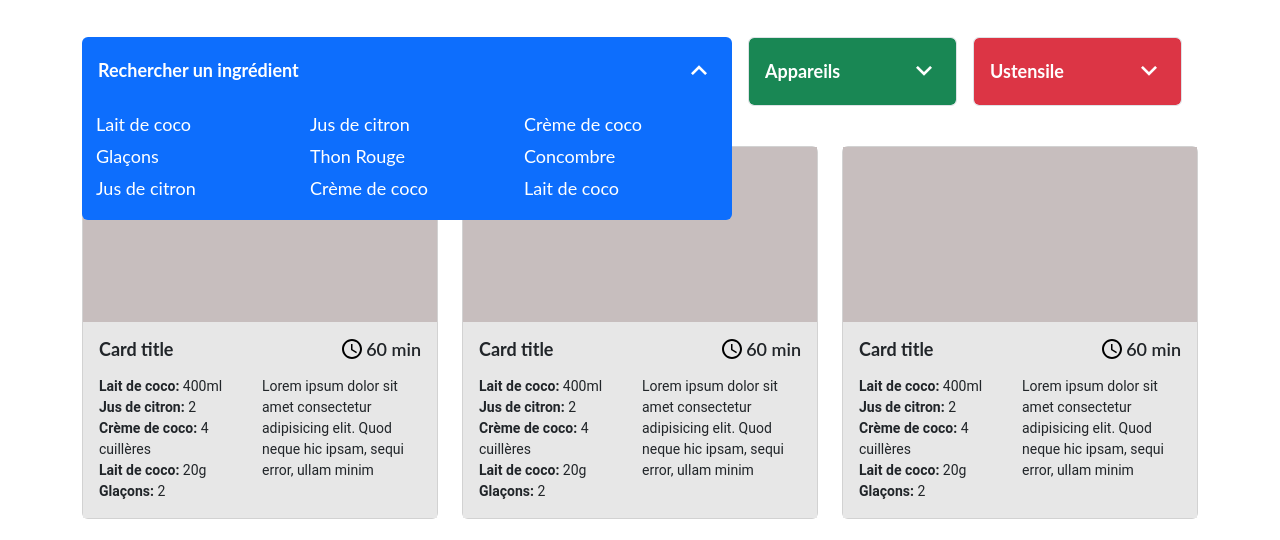
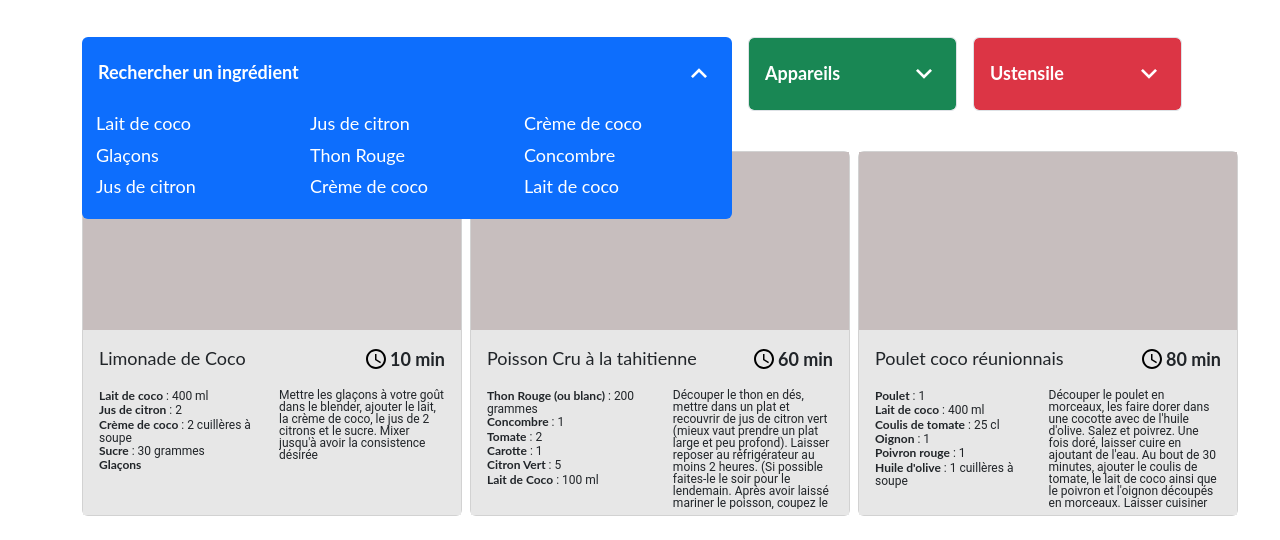
Before and after one commit to fgael/GaelFoini_7_27012023, a plain HTML site: page index.html in a window 1280 px wide. Both pictures are taken after a click on the element 212 px from the left and 272 px from the top of the page. Shown: the part 202-742 px from the top of the page. Drawn offline with nearby package versions, Linux system fonts and the light colour scheme.

Commit message:
recipe factory 70%

```diff
--- a/css/style.css
+++ b/css/style.css
@@ -1,14 +1,22 @@
 /* Déclaration variable titre et texte */
 :root {
 	--title-font: 'Lato', sans-serif;
-	--title-weight: 700;
+	--title-style: normal;
+	--title-weight: 400;
 	--title-font-size: 18px;
+	--title-line-height: 21.6px;
 
-	--text-font: 'Roboto', sans-serif;
+	--text-font: 'Lato', sans-serif;
 	--text-weight: 400;
-	--text-font-size: 14px;
+	--text-font-size: 12px;
+	--text-line-height: 14.4px;
 
-	--line-height: 22px;
+	--description-font: 'Roboto', sans-serif;
+	--description-weight: 400;
+	--description-font-size: 12px;
+	--description-line-height: 12px;
+
+	--bold-weight: 700;
 }
 
 /* Supprime le border lors du click et du hover de Bootstrap  */
@@ -28,6 +36,8 @@ label:focus,
 	box-shadow: none !important;
 }
 
+/***** Select *****/
+
 /* Placeholders modification Bootstrap 5 */
 #input-ustensile,
 #input-appareils,
@@ -35,33 +45,35 @@ label:focus,
 	padding: 1.4rem 1rem;
 }
 
-#result-menu-ingredients .col-4 {
-	font-family: var(--title-font);
-	font-weight: var(--text-weight);
-	font-size: var(--title-font-size);
-	line-height: var(--line-height);
-	color: white;
-	padding: 5px 10px;
-	opacity: 1;
-}
-
+/* Select */
 #input-ustensile::placeholder,
 #input-appareils::placeholder,
 #input-ingredients::placeholder,
 #input-ustensile,
 #input-appareils,
 #input-ingredients {
+	font-weight: var(--bold-weight);
 	font-family: var(--title-font);
-	font-weight: var(--title-weight);
 	font-size: var(--title-font-size);
 	line-height: var(--line-height);
 	color: white;
 	opacity: 1;
 }
 
-/* Select */
+/* Select width auto when trigger*/
 #container-ingredients {
 	width: auto;
+}
+
+/* Tag list*/
+#result-menu-ingredients .col-4 {
+	font-family: var(--title-font);
+	font-weight: var(--text-weight);
+	font-size: var(--title-font-size);
+	line-height: var(--title-line-height);
+	color: white;
+	padding: 5px 10px;
+	opacity: 1;
 }
 
 /* Déplacer la position de resultat ingrédients de 55px */
@@ -83,7 +95,7 @@ label:focus,
 
 /* Background */
 .card-background {
-	height: 175px;
+	height: 178px;
 	background-color:#C7BEBE;
 }
 
@@ -91,13 +103,14 @@ label:focus,
 .card-title:first-child {
 	font-family: var(--title-font);
 	font-weight: var(--title-weight);
+	font-style: var(--title-style);
 	font-size: var(--title-font-size);
-	line-height: var(--line-height);
+	line-height: var(--title-line-height);
 }
 
 .card-title p {
 	font-family: var(--title-font);
-	font-weight: var(--title-weight);
+	font-weight: var(--bold-weight);
 	font-size: var(--title-font-size);
 	line-height: var(--line-height);
 }
@@ -105,14 +118,27 @@ label:focus,
 /* Body */
 .card-body {
 	background-color: #E7E7E7;
+	height: 185px;
 }
 
 p {
-	font-family: var(--text-font);
-	font-weight: var(--text-weight);
-	font-size: var(--text-font-size);
+	font-family: var(--description-font);
+	font-weight: var(--description-weight);
+	font-size: var(--description-font-size);
+	line-height: var(--description-line-height);
 }
 
 span {
-	font-weight: 600;
+	font-weight: var(--bold-weight);
+	font-family: var(--text-font);
+	font-size: var(--text-font-size);
+	line-height: var(--text-line-height);
 }
+
+.description {
+	overflow: hidden;
+	display: -webkit-box;
+	-webkit-box-orient: vertical;
+	height: 120px;
+	width: 100%;
+}
--- a/data/recipes.js
+++ b/data/recipes.js
@@ -174,7 +174,7 @@ const recipes = [
          {
               "ingredient": "Moutarde de Dijon",
               "quantity": 1,
-              "unite": "cuillères à soupe"
+              "unit": "cuillères à soupe"
          }
       ],
       "time": 45,
--- /dev/null
+++ b/factory/recipeCardFactory.js
@@ -0,0 +1,61 @@
+function recipeCardFactory(data) {
+  // Récupération des données de la recette
+  const recipe = data;
+  const {
+    id,
+    name,
+    servings,
+    ingredients,
+    time,
+    description,
+    appliance,
+    ustensils,
+  } = recipe;
+
+  // Fonction pour créer un élément de recette dans le DOM
+  function createRecipeCard() {
+    // Création de la carte de recette
+    const recipeCard = document.createElement("div");
+    recipeCard.classList.add("col-sm", "col-md-6", "col-lg-4");
+
+    // Mise en place du contenu HTML de la carte
+    recipeCard.innerHTML = `
+      <div class="card" style="width: 380px;">
+        <div class="card-background"></div>
+        <div class="card-body">
+          <div class="d-flex justify-content-between align-items-center">
+            <h5 class="card-title mb-0">${name}</h5>
+            <div class="card-title mb-0 d-flex align-items-center">
+              <img src="assets/icons/horloge.svg" alt="clock">
+              <p class="mb-0 ms-1">${time} min</p>
+            </div>
+          </div>
+          <div class="d-flex justify-content-between mt-3">
+            <div class="text-start">
+              ${ingredients
+                .map((ingredient) => {
+                  // Pour chaque ingrédient dans le tableau d'ingrédients,
+                  // Génère un élément <p> avec le nom de l'ingrédient et sa quantité
+                  return `<p class="mb-0">
+                        <span>${ingredient.ingredient}</span>
+                        ${
+                          ingredient.quantity ? ": " + ingredient.quantity : ""
+                        }
+                        ${ingredient.unit ? ingredient.unit : ""}
+                      </p>`;
+                })
+                .join("")}
+            </div>
+            <p class="mb-0 w-50 text-start description">
+              ${description}
+            </p>
+          </div>
+        </div>
+      </div>
+    </div>`;
+
+    return recipeCard;
+  }
+
+  return { createRecipeCard };
+}
--- a/index.html
+++ b/index.html
@@ -101,126 +101,21 @@
 
 		<!-- Card container -->
 		<div class="d-flex justify-content-center text-center mt-4">
-			<div class="row g-4">
+			<div class="row g-5" id="card-grid">
 				<!-- Card -->
-				<div class="col-sm col-md-6 col-lg-4">
-					<div class="card" style="width: 100%;">
-						<div class="card-background"></div>
-						<div class="card-body">
-							<div class="d-flex justify-content-between align-items-center">
-								<h5 class="card-title mb-0">Card title</h5>
-								<div class="card-title mb-0 d-flex align-items-center">
-									<img src="assets/icons/horloge.svg" alt="clock">
-									<p class="mb-0 ms-1 fw-semibold">60 min</p>
-								</div>
-							</div>
-							<div class="d-flex justify-content-between mt-3">
-								<div class="text-start">
-									<p class="mb-0"><span>Lait de coco: </span>400ml</p>
-									<p class="mb-0"><span>Jus de citron: </span>2</p>
-									<p class="mb-0"><span>Crème de coco: </span>4 cuillères</p>
-									<p class="mb-0"><span>Lait de coco: </span>20g</p>
-									<p class="mb-0"><span>Glaçons: </span>2</p>
-								</div>
-								<p class="mb-0 w-50 text-start">
-									Lorem ipsum dolor sit amet consectetur adipisicing elit. Quod neque hic ipsam, sequi error, ullam
-									minim
-								</p>
-							</div>
-						</div>
-					</div>
-				</div>
 
-				<div class="col-sm col-md-6 col-lg-4">
-					<div class="card" style="width: 100%;">
-						<div class="card-background"></div>
-						<div class="card-body">
-							<div class="d-flex justify-content-between align-items-center">
-								<h5 class="card-title mb-0">Card title</h5>
-								<div class="card-title mb-0 d-flex align-items-center">
-									<img src="assets/icons/horloge.svg" alt="clock">
-									<p class="mb-0 ms-1 fw-semibold">60 min</p>
-								</div>
-							</div>
-							<div class="d-flex justify-content-between mt-3">
-								<div class="text-start">
-									<p class="mb-0"><span>Lait de coco: </span>400ml</p>
-									<p class="mb-0"><span>Jus de citron: </span>2</p>
-									<p class="mb-0"><span>Crème de coco: </span>4 cuillères</p>
-									<p class="mb-0"><span>Lait de coco: </span>20g</p>
-									<p class="mb-0"><span>Glaçons: </span>2</p>
-								</div>
-								<p class="mb-0 w-50 text-start">
-									Lorem ipsum dolor sit amet consectetur adipisicing elit. Quod neque hic ipsam, sequi error, ullam
-									minim
-								</p>
-							</div>
-						</div>
-					</div>
-				</div>
 
-				<div class="col-sm col-md-6 col-lg-4">
-					<div class="card" style="width: 100%;">
-						<div class="card-background"></div>
-						<div class="card-body">
-							<div class="d-flex justify-content-between align-items-center">
-								<h5 class="card-title mb-0">Card title</h5>
-								<div class="card-title mb-0 d-flex align-items-center">
-									<img src="assets/icons/horloge.svg" alt="clock">
-									<p class="mb-0 ms-1 fw-semibold">60 min</p>
-								</div>
-							</div>
-							<div class="d-flex justify-content-between mt-3">
-								<div class="text-start">
-									<p class="mb-0"><span>Lait de coco: </span>400ml</p>
-									<p class="mb-0"><span>Jus de citron: </span>2</p>
-									<p class="mb-0"><span>Crème de coco: </span>4 cuillères</p>
-									<p class="mb-0"><span>Lait de coco: </span>20g</p>
-									<p class="mb-0"><span>Glaçons: </span>2</p>
-								</div>
-								<p class="mb-0 w-50 text-start">
-									Lorem ipsum dolor sit amet consectetur adipisicing elit. Quod neque hic ipsam, sequi error, ullam
-									minim
-								</p>
-							</div>
-						</div>
-					</div>
-				</div>
 
-				<div class="col-sm col-md-6 col-lg-4">
-					<div class="card" style="width: 100%;">
-						<div class="card-background"></div>
-						<div class="card-body">
-							<div class="d-flex justify-content-between align-items-center">
-								<h5 class="card-title mb-0">Card title</h5>
-								<div class="card-title mb-0 d-flex align-items-center">
-									<img src="assets/icons/horloge.svg" alt="clock">
-									<p class="mb-0 ms-1 fw-semibold">60 min</p>
-								</div>
-							</div>
-							<div class="d-flex justify-content-between mt-3">
-								<div class="text-start">
-									<p class="mb-0"><span>Lait de coco: </span>400ml</p>
-									<p class="mb-0"><span>Jus de citron: </span>2</p>
-									<p class="mb-0"><span>Crème de coco: </span>4 cuillères</p>
-									<p class="mb-0"><span>Lait de coco: </span>20g</p>
-									<p class="mb-0"><span>Glaçons: </span>2</p>
-								</div>
-								<p class="mb-0 w-50 text-start">
-									Lorem ipsum dolor sit amet consectetur adipisicing elit. Quod neque hic ipsam, sequi error, ullam
-									minim
-								</p>
-							</div>
-						</div>
-					</div>
-				</div>
+
 			</div>
 		</div>
 	</main>
 	<!-- Bootstrap CDN script -->
 	<script src="https://cdn.jsdelivr.net/npm/bootstrap@5.3.0-alpha1/dist/js/bootstrap.bundle.min.js"
 		integrity="sha384-w76AqPfDkMBDXo30jS1Sgez6pr3x5MlQ1ZAGC+nuZB+EYdgRZgiwxhTBTkF7CXvN" crossorigin="anonymous">
-		</script>
+	</script>
+	<script src="data/recipes.js"></script>
+	<script src="factory/recipeCardFactory.js"></script>
 	<script src="script.js"></script>
 </body>
 
--- a/script.js
+++ b/script.js
@@ -1,22 +1,53 @@
-const containerInputIngrédients = document.getElementById('container-ingredients');
-const resultMenuIngredient = document.getElementById('result-menu-ingredients');
-const inputIngredient = document.getElementById('input-ingredients');
+// Sélectionnez les éléments du DOM
+const containerInputIngredients = document.getElementById("container-ingredients");
+const resultMenuIngredients = document.getElementById("result-menu-ingredients");
+const inputIngredient = document.getElementById("input-ingredients");
 const imgArrow = document.querySelector("#container-ingredients img");
 
-// Display select
-containerInputIngrédients.addEventListener('click', () => {
-   resultMenuIngredient.classList.toggle("d-none");
-   containerInputIngrédients.style.width = resultMenuIngredient.classList.contains('d-none') ? "100%" : "650px";
-   inputIngredient.placeholder = resultMenuIngredient.classList.contains('d-none') ? "Ingrédients" : "Rechercher un ingrédient";
-   imgArrow.src = resultMenuIngredient.classList.contains('d-none') ? "assets/icons/arrow-down.svg" : "assets/icons/arrow-up.svg";
+// Affichez la liste d'ingrédients
+containerInputIngredients.addEventListener("click", () => {
+resultMenuIngredients.classList.toggle("d-none");
+
+// Si la liste d'ingrédients est masquée, ajustez la largeur du conteneur à 100%
+// Sinon, ajustez la largeur à 650px
+containerInputIngredients.style.width =
+resultMenuIngredients.classList.contains("d-none") ? "100%" : "650px";
+
+// Changez le placeholder du champ de saisie en fonction de l'état de la liste d'ingrédients
+inputIngredient.placeholder =
+resultMenuIngredients.classList.contains("d-none") ? "Ingrédients" : "Rechercher un ingrédient";
+
+// Changez l'image de la flèche en fonction de l'état de la liste d'ingrédients
+imgArrow.src =
+resultMenuIngredients.classList.contains("d-none") ? "assets/icons/arrow-down.svg" : "assets/icons/arrow-up.svg";
 });
 
-// Hide select
-document.addEventListener('click', (event) => {
-   if (!containerInputIngrédients.contains(event.target) && !resultMenuIngredient.contains(event.target)) {
-      resultMenuIngredient.classList.add("d-none");
-      containerInputIngrédients.style.width = "100%";
-      inputIngredient.placeholder = resultMenuIngredient.classList.contains('d-none') ? "Ingrédients" : "Rechercher un ingrédient";
-      imgArrow.src = resultMenuIngredient.classList.contains('d-none') ? "assets/icons/arrow-down.svg" : "assets/icons/arrow-up.svg";
-   }
+// Masquez la liste d'ingrédients
+document.addEventListener("click", (event) => {
+// Si l'utilisateur clique en dehors du conteneur ou de la liste d'ingrédients, masquez la liste d'ingrédients
+if (!containerInputIngredients.contains(event.target) && !resultMenuIngredients.contains(event.target)) {
+resultMenuIngredients.classList.add("d-none");
+containerInputIngredients.style.width = "100%";
+inputIngredient.placeholder = "Ingrédients";
+imgArrow.src = "assets/icons/arrow-down.svg";
+}
 });
+
+// La fonction displayData est responsable d'afficher les cartes de recettes sur la page
+async function displayData(recipes) {
+const recipesGrid = document.getElementById("card-grid");
+
+// Bouclez à travers la liste de recettes et générez une carte de recette pour chacune d'entre elles
+recipes.forEach((recipe) => {
+// Génération de la carte recette dans /factory/recipeCardFactory.js
+const recipeCard = recipeCardFactory(recipe);
+const recipeCardDOM = recipeCard.createRecipeCard();
+recipesGrid.appendChild(recipeCardDOM);
+});
+}
+
+function init() {
+  displayData(recipes);
+}
+
+init();
```
